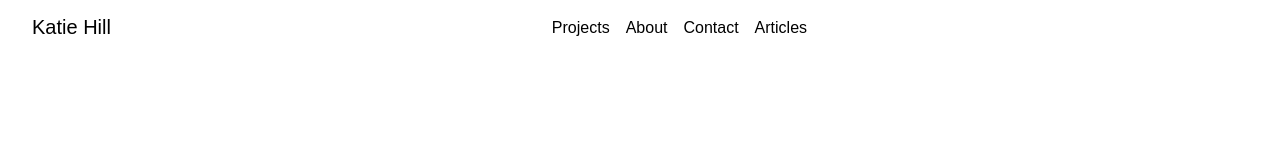
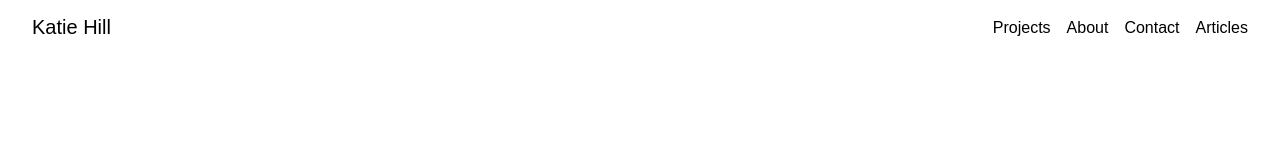
Before and after one commit to KatieHill-Fr-Gr/portfolio-frontend, a React (Vite) app: page / in a window 1280 px wide. Shown: the top 160 px of the page. Built offline with nearby package versions, Linux system fonts and the light colour scheme; no server answers; a web font is replaced by a local one.

Commit message:
Nav bar alignment fixed

```diff
--- a/src/components/NavBar/NavBar.css
+++ b/src/components/NavBar/NavBar.css
@@ -5,20 +5,16 @@
   padding: 1rem 2rem;
 }
 
-.left-section,
-.center-section,
-.right-section {
+.left-section {
   display: flex;
-  align-items: center;
   gap: 1rem;
 }
 
 .right-section {
-  position: absolute;
-  left: 50%;
-  transform: translateX(-50%);
+  display: flex;
+  gap: 1rem;
+  margin-left: auto;
 }
-
 
 #main-pages {
   display: flex;
@@ -72,8 +68,7 @@ a.page-link:hover {
 }
 
 @media (max-width: 768px) {
-  .right-section,
-  .center-section {
+  .right-section {
     display: none;
   }
 
--- a/src/components/NavBar/NavBar.jsx
+++ b/src/components/NavBar/NavBar.jsx
@@ -13,7 +13,7 @@ const NavBar = () => {
                     <Link to="/" className="home-link">Katie Hill</Link>
                 </div>
 
-                <div className="center-section">
+                <div className="right-section">
                     <Link to="/" className="page-link">Projects</Link>
                     <Link to="/about" className="page-link">About</Link>
                     <Link to="/" className="page-link">Contact</Link>
```
